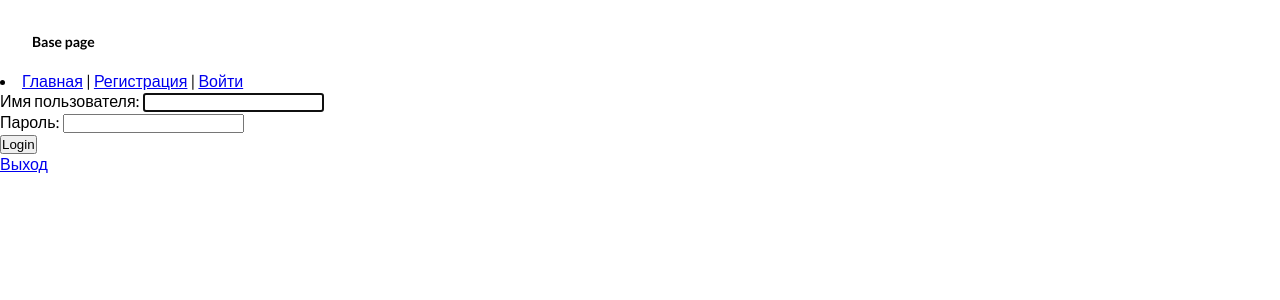
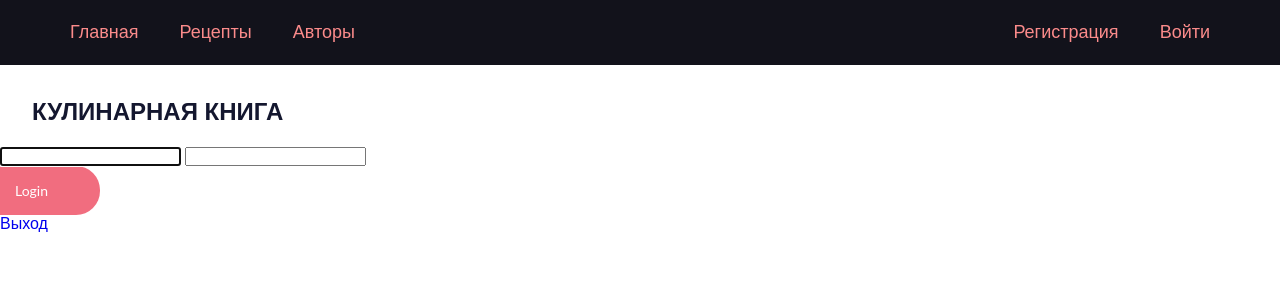
Before and after one commit to mrivs/Cook-Book, a Django app: page /login/ in a window 1280 px wide. Shown: the top 300 px of the page. Run offline with Django 5.2, Linux system fonts and the light colour scheme.

Commit message:
static added start+

```diff
--- a/project_cookbook/app_cookbook/templates/app_cookbook/login.html
+++ b/project_cookbook/app_cookbook/templates/app_cookbook/login.html
@@ -1,10 +1,13 @@
 {% extends 'base.html' %}
 {% block content %}
-<form method="post">
+
+<div class="login-box">
+<form class="login-form" method="post">
     {% csrf_token %}
-    {{ form.as_p }}
-    <button type="submit">Login</button>
-  </form>
+    {{ form.username }}
+    {{ form.password }}
+    <button class="button-submit" type="submit">Login</button>
+</form>
   <p><a href="{% url 'main' %}">Выход</a></p>
-
+</div>
 {% endblock %}
--- a/project_cookbook/static/css/styles.css
+++ b/project_cookbook/static/css/styles.css
@@ -1,12 +1,13 @@
-@import url('https://fonts.googleapis.com/css2?family=Lato:wght@300;400;700;900&display=swap');
+/* @import url('https://fonts.googleapis.com/css2?family=Lato:wght@300;400;700;900&display=swap'); */
 
 html {
-    font-family: 'Lato', sans-serif;
+    font-family: 'Arial', sans-serif;
 }
 
 * {
     margin: 0;
     padding: 0;
+    text-decoration: none;
 }
 
 .cur-po {
@@ -17,10 +18,85 @@ html {
     margin-top: 33px;
     margin-left: 32px;
     margin-bottom: 21px;
-    color: #000;
-    font-family: "Lato";
-    font-size: 14px;
+    color: #14172f;
+    font-family: "Arial";
+    font-size: 24px;
     font-style: normal;
     font-weight: 700;
     line-height: normal;
 }
+
+.header {
+    background-color: #12121b;
+    width: 100%;
+    height: 65px;
+    flex-shrink: 0;
+    margin: 0;
+    display: flex;
+    justify-content: center;
+    align-items: center;
+}
+
+.header-box {
+    width: 1140px;
+    display: flex;
+    justify-content: space-between;
+    align-items: center;
+}
+
+.header-box-left {
+    gap: 41px;
+    display: flex;
+    justify-content: space-between;
+    align-items: center;
+    height: 38px;
+}
+
+.header-box-right {
+    gap: 41px;
+    display: flex;
+    justify-content: space-between;
+    align-items: center;
+
+}
+
+.header-main-list__text {
+    color: #fb8b8b;
+    font-family: "Arial";
+    font-size: 18px;
+    font-style: normal;
+    font-weight: 400;
+    line-height: normal;
+
+
+}
+
+.loging-form {
+    max-width: 300px;
+    margin: 0 auto;
+
+}
+.register-input {
+    width: 100%;
+    padding: 10px;
+    margin-bottom: 10px;
+}
+.button-submit {
+    width: 100px;
+    height: 49px;
+    font-family: 'Lato';
+    font-style: normal;
+    font-weight: 400;
+    font-size: 14px;
+    line-height: 17px;
+    display: flex;
+    align-items: center;
+    color: #FFFFFF;
+    background: #F16D7F;
+    cursor: pointer;
+    border-top-right-radius: 24px;
+    border-bottom-right-radius: 24px;
+    vertical-align: middle;
+    padding-left: 15px;
+    border: none;
+}
--- a/project_cookbook/templates/base.html
+++ b/project_cookbook/templates/base.html
@@ -8,21 +8,40 @@
     <link rel="stylesheet" type="text/css" href="{% static 'css/styles.css' %}"  />
 </head>
 <body>
-    <h2 class="base_page_header"> Base page </h2>
-    <li class="last">
-    <a href="{% url 'main' %}">Главная</a> |
-    {% if request.user.is_authenticated %}
 
-        <a> Приветствую, {{ user.username}} </a> |
-        <a href="{% url 'logout' %}">Выйти</a> |
+    <header class="header">
+        <div class="header-box">
+            <div class="header-box-left">
 
-    {% else %}
+                <a class='header-main-list__text' href="{% url 'main' %}">Главная</>
+                <a class='header-main-list__text' href="{% url 'main' %}">Рецепты</a>
+                <a class='header-main-list__text' href="{% url 'main' %}">Авторы</a>
 
-        <a href="{% url 'register' %}">Регистрация</a> |
-        <a href="{% url 'login' %}">Войти</a>
+            </div>
+            <div class="header-box-right">
+            {% if request.user.is_authenticated %}
 
-    {% endif %}
-    </li>
+                <a class='header-main-list__text'> Приветствую, {{ user.username}} !</a>
+                <a class='header-main-list__text' href="{% url 'logout' %}">Выйти</a>
+
+            {% else %}
+
+                <a class='header-main-list__text' href="{% url 'register' %}">Регистрация</a>
+                <a class='header-main-list__text' href="{% url 'login' %}">Войти</a>
+
+            {% endif %}
+            </div>
+
+        </div>
+
+    </header>
+    <div>
+
+    </div>
+
+
+    <h2 class="base_page_header"> КУЛИНАРНАЯ КНИГА </h2>
+
 
     {% block content %}
     Контент скоро появится...
```
Also changed, not shown: project_cookbook/app_cookbook/static/app_cook/css/styles.css (deleted, +0 -26 lines), project_cookbook/db.sqlite3, project_cookbook/static/images/header.jpg (added), project_cookbook/static/images/header2.jpg (added).
